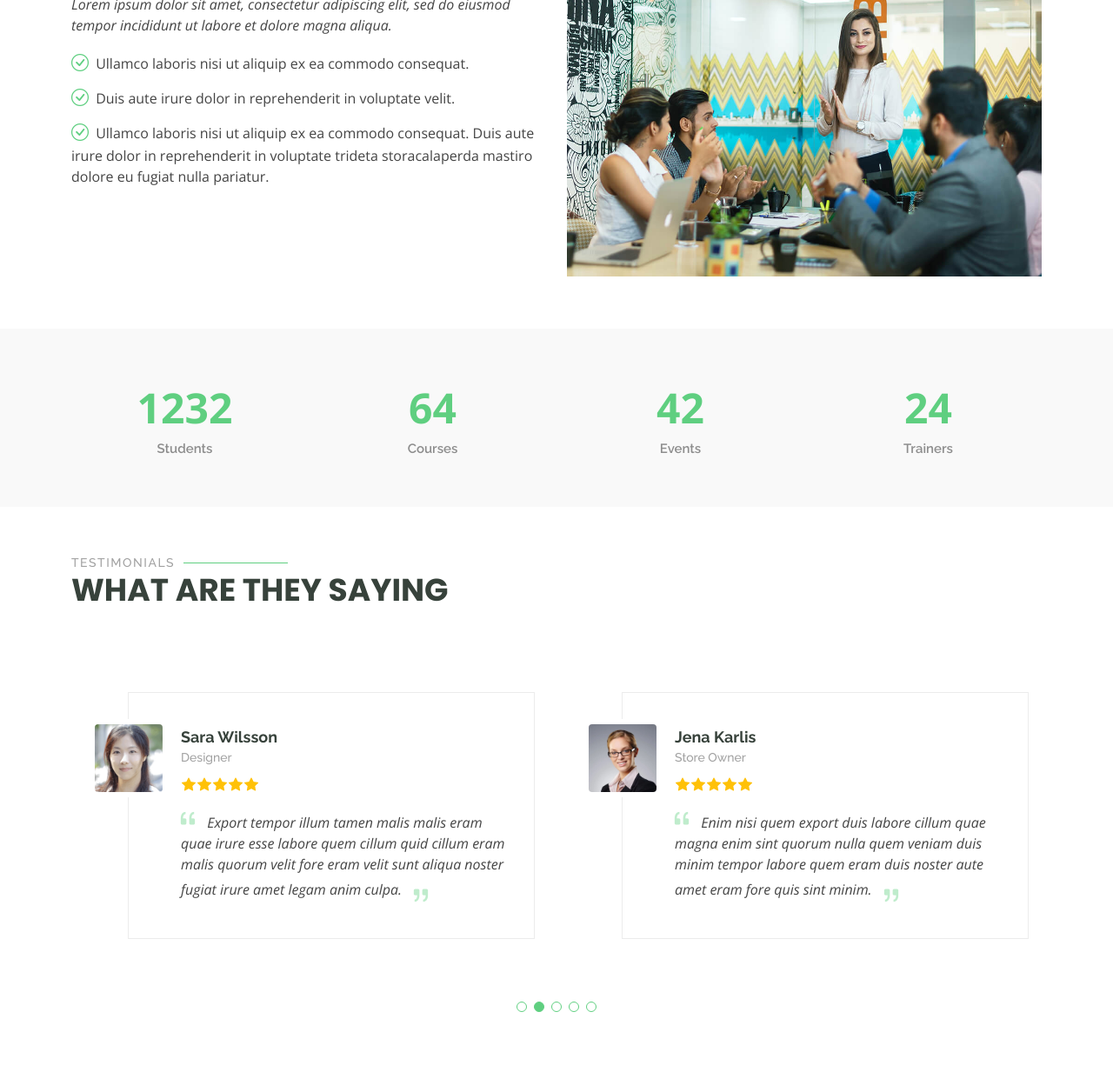
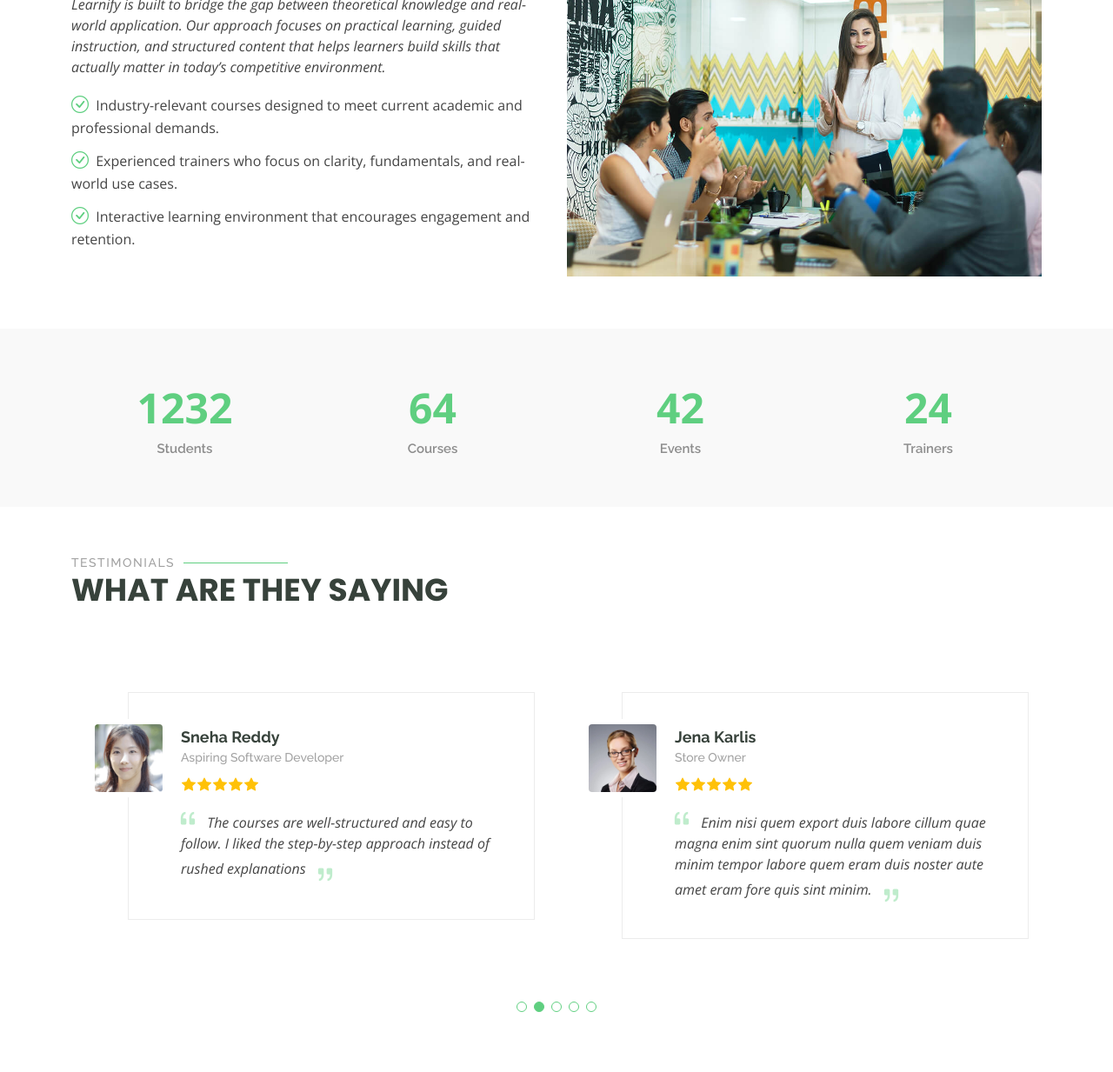
Before and after one commit to monica-devop/learnify-edtech-landing, a plain HTML site: page about.html in a window 1280 px wide. Shown: the part 664-1897 px from the top of the page at 87% size. Drawn offline with nearby package versions, Linux system fonts and the light colour scheme.

Commit message:
Update testimonials content

```diff
--- a/about.html
+++ b/about.html
@@ -110,15 +110,14 @@
           </div>
 
           <div class="col-lg-6 order-2 order-lg-1 content" data-aos="fade-up" data-aos-delay="200">
-            <h3>Voluptatem dignissimos provident quasi corporis</h3>
+            <h3>Empowering Learners Through Practical Education</h3>
             <p class="fst-italic">
-              Lorem ipsum dolor sit amet, consectetur adipiscing elit, sed do eiusmod tempor incididunt ut labore et dolore
-              magna aliqua.
+              Learnify is built to bridge the gap between theoretical knowledge and real-world application. Our approach focuses on practical learning, guided instruction, and structured content that helps learners build skills that actually matter in today’s competitive environment.
             </p>
             <ul>
-              <li><i class="bi bi-check-circle"></i> <span>Ullamco laboris nisi ut aliquip ex ea commodo consequat.</span></li>
-              <li><i class="bi bi-check-circle"></i> <span>Duis aute irure dolor in reprehenderit in voluptate velit.</span></li>
-              <li><i class="bi bi-check-circle"></i> <span>Ullamco laboris nisi ut aliquip ex ea commodo consequat. Duis aute irure dolor in reprehenderit in voluptate trideta storacalaperda mastiro dolore eu fugiat nulla pariatur.</span></li>
+              <li><i class="bi bi-check-circle"></i> <span>Industry-relevant courses designed to meet current academic and professional demands.</span></li>
+              <li><i class="bi bi-check-circle"></i> <span>Experienced trainers who focus on clarity, fundamentals, and real-world use cases.</span></li>
+              <li><i class="bi bi-check-circle"></i> <span> Interactive learning environment that encourages engagement and retention.</span></li>
             </ul>
           </div>
 
@@ -212,14 +211,14 @@
               <div class="testimonial-wrap">
                 <div class="testimonial-item">
                   <img src="assets/img/testimonials/testimonials-1.jpg" class="testimonial-img" alt="">
-                  <h3>Saul Goodman</h3>
-                  <h4>Ceo &amp; Founder</h4>
+                  <h3>Arjun Mehta</h3>
+                  <h4>Computer Science Student</h4>
                   <div class="stars">
                     <i class="bi bi-star-fill"></i><i class="bi bi-star-fill"></i><i class="bi bi-star-fill"></i><i class="bi bi-star-fill"></i><i class="bi bi-star-fill"></i>
                   </div>
                   <p>
                     <i class="bi bi-quote quote-icon-left"></i>
-                    <span>Proin iaculis purus consequat sem cure digni ssim donec porttitora entum suscipit rhoncus. Accusantium quam, ultricies eget id, aliquam eget nibh et. Maecen aliquam, risus at semper.</span>
+                    <span>Learnify made complex topics easier to understand. The explanations are clear and practical, which helped me build confidence in my basics.</span>
                     <i class="bi bi-quote quote-icon-right"></i>
                   </p>
                 </div>
@@ -230,14 +229,14 @@
               <div class="testimonial-wrap">
                 <div class="testimonial-item">
                   <img src="assets/img/testimonials/testimonials-2.jpg" class="testimonial-img" alt="">
-                  <h3>Sara Wilsson</h3>
-                  <h4>Designer</h4>
+                  <h3>Sneha Reddy</h3>
+                  <h4>Aspiring Software Developer</h4>
                   <div class="stars">
                     <i class="bi bi-star-fill"></i><i class="bi bi-star-fill"></i><i class="bi bi-star-fill"></i><i class="bi bi-star-fill"></i><i class="bi bi-star-fill"></i>
                   </div>
                   <p>
                     <i class="bi bi-quote quote-icon-left"></i>
-                    <span>Export tempor illum tamen malis malis eram quae irure esse labore quem cillum quid cillum eram malis quorum velit fore eram velit sunt aliqua noster fugiat irure amet legam anim culpa.</span>
+                    <span>The courses are well-structured and easy to follow. I liked the step-by-step approach instead of rushed explanations</span>
                     <i class="bi bi-quote quote-icon-right"></i>
                   </p>
                 </div>
```
